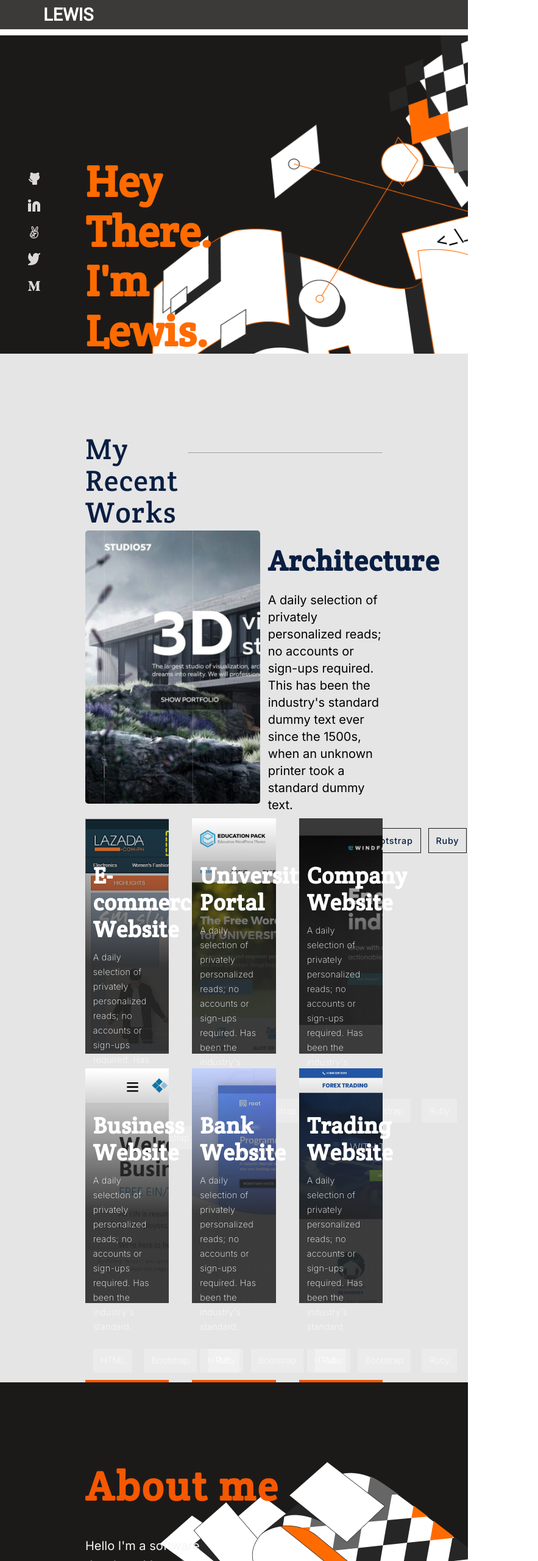
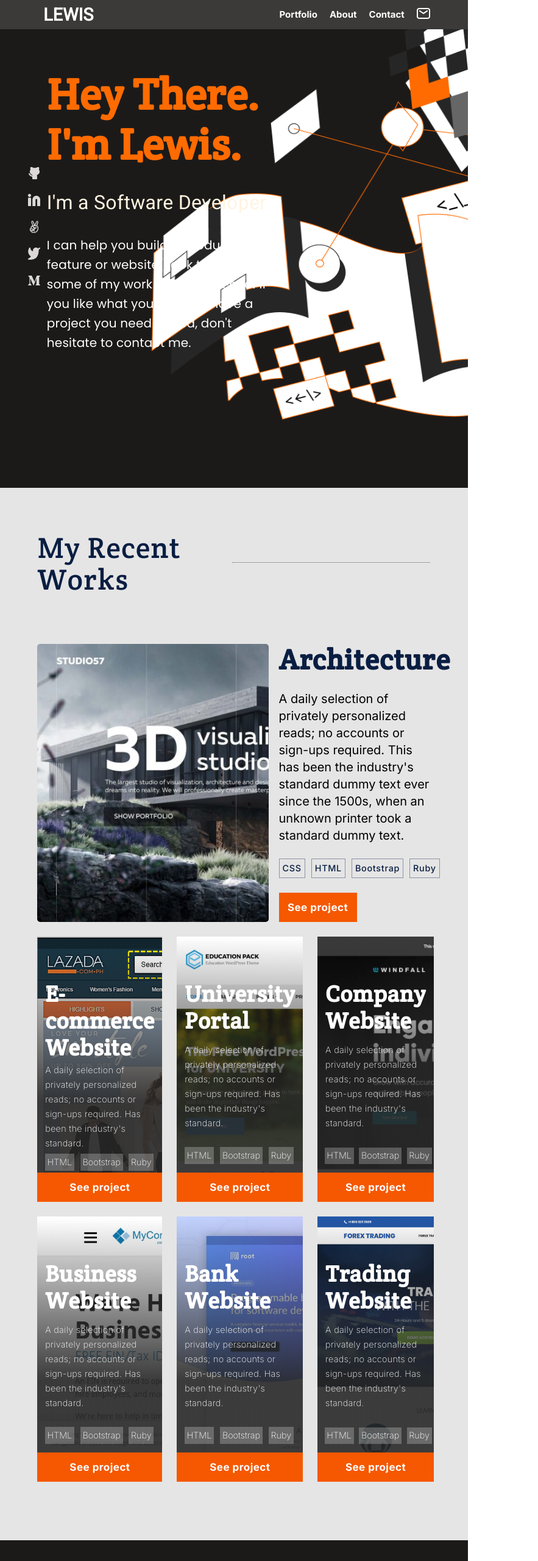
Before and after one commit to lewisjn-arch/Mobile-Portfolio-setup, a website: page index.html in a window 768 px wide. Shown: the top 2560 px of the page at 61% size, 883 px wide, since content can reach past the window. Drawn offline with Linux system fonts and the light colour scheme.

Commit message:
refactor responsiveness

```diff
--- a/index.html
+++ b/index.html
@@ -47,7 +47,7 @@
     <section class="page_container">
         <div class="headline">
             <div class="main_text_container">
-                <h1 class="main_text">Hey There. I'm Lewis.</h1>
+                <h1 class="main_text">Hey There.<br> I'm Lewis.</h1>
             </div>
             <div class="subject_text_container">
                 <h3 class="subject_text">I'm a Software Developer</h3>
--- a/style.css
+++ b/style.css
@@ -1,4 +1,4 @@
-@media only screen and (max-width: 768px) {
+@media only screen and (max-width: 767px) {
   *,
   *::after,
   *::before {
@@ -118,9 +118,8 @@
   .page_container {
     align-items: flex-start;
     position: relative;
-    padding: 7.5rem 1.5rem;
+    padding: 33% 6.4%;
     width: 100vw;
-    height: 100vh;
     background: #1c1a19;
     background-image: url("Assets/Illustrations/illustration.png");
     background-repeat: no-repeat;
@@ -131,7 +130,7 @@
 
   .headline {
     display: flex;
-    width: 20.4rem;
+    width: 100%;
     flex-direction: column;
     justify-content: space-between;
     gap: 1.5rem;
@@ -201,13 +200,27 @@
     margin-top: 1.5rem;
   }
 
+  .recent_works {
+    display: flex;
+    flex-direction: column;
+    justify-content: space-between;
+    width: 100%;
+    margin-bottom: 10px;
+  }
+
+  .separation {
+    width: 100%;
+    margin-top: 2rem;
+    margin-bottom: 3.1rem;
+    color: #100f0f;
+  }
+
   .portfolio {
     position: relative;
     display: flex;
     flex-direction: column;
     justify-content: space-around;
-    width: 100vw;
-    padding: 7.5rem 1.5rem;
+    padding: 10% 7.5%;
     gap: 1.5rem;
     background: #e5e5e5;
   }
@@ -222,13 +235,6 @@
     color: #1c1a19;
   }
 
-  .separation {
-    width: 100%;
-    margin-top: 2rem;
-    margin-bottom: 3.1rem;
-    color: #100f0f;
-  }
-
   .feature-project_preview_image {
     background-image: url("Architectural.jpg");
     background-size: cover;
@@ -255,7 +261,6 @@
   }
 
   .feature-project_description {
-    width: 20.4rem;
     font-family: 'Inter', serif;
     font-weight: 400;
     font-size: 1rem;
@@ -266,11 +271,11 @@
   .feature-project_skills {
     display: flex;
     flex-direction: row;
-    justify-content: space-between;
+    gap: 5%;
   }
 
   .feature-skill_container {
-    padding: 0.6rem 0.75rem;
+    padding: 0.9% 1%;
     border: 0.06rem solid #1c1a19;
     list-style: none;
   }
@@ -322,13 +327,19 @@
     letter-spacing: 0.03rem;
   }
 
+  .portfolio_thumbnails {
+    display: grid;
+    grid-template-columns: 1fr;
+    grid-template-rows: repeat(6, 1fr);
+    grid-row-gap: 1.5em;
+    background: #e5e5e5;
+  }
+
   .project_container_1 {
     display: flex;
     flex-direction: column;
     justify-content: space-between;
     gap: 0.75rem;
-    width: 20.4rem;
-    height: 24.1rem;
     background:
       linear-gradient(
         180.45deg,
@@ -344,8 +355,6 @@
     flex-direction: column;
     justify-content: space-between;
     gap: 0.75rem;
-    width: 20.4rem;
-    height: 24.1rem;
     background:
       linear-gradient(
         180.45deg,
@@ -361,8 +370,6 @@
     flex-direction: column;
     justify-content: space-between;
     gap: 0.75rem;
-    width: 20.4rem;
-    height: 24.1rem;
     background:
       linear-gradient(
         180.45deg,
@@ -378,8 +385,6 @@
     flex-direction: column;
     justify-content: space-between;
     gap: 0.75rem;
-    width: 20.4rem;
-    height: 24.1rem;
     background:
       linear-gradient(
         180.45deg,
@@ -395,8 +400,6 @@
     flex-direction: column;
     justify-content: space-between;
     gap: 0.75rem;
-    width: 20.4rem;
-    height: 24.1rem;
     background:
       linear-gradient(
         180.45deg,
@@ -412,8 +415,6 @@
     flex-direction: column;
     justify-content: space-between;
     gap: 0.75rem;
-    width: 20.4rem;
-    height: 24.1rem;
     background:
       linear-gradient(
         180.45deg,
@@ -455,7 +456,7 @@
     display: flex;
     flex-wrap: wrap;
     flex-direction: row;
-    justify-content: space-between;
+    gap: 5%;
     list-style: none;
   }
 
@@ -475,7 +476,6 @@
   }
 
   .project_link {
-    width: 20.4rem;
     height: 3rem;
     left: 0;
     top: 0;
@@ -508,15 +508,12 @@
     position: relative;
     width: 100%;
     background: #1c1a19;
-    padding-top: 7.5rem;
-    padding-left: 1.5rem;
-    padding-right: 1.5rem;
-    padding-bottom: 3.1rem;
-    background-image: url(resume_illustration.png);
+    padding: 20% 7.5% 15% 7.5%;
+    background-image: url('Assets/Illustrations/resume_illustration.png');
     background-repeat: no-repeat;
     background-size: 10rem 15.6rem;
     background-position-x: right;
-    background-position-y: 24rem;
+    background-position-y: 20%;
   }
 
   .bio_header {
@@ -527,17 +524,6 @@
     letter-spacing: 0.05em;
     text-align: left;
     color: #ff6b00;
-  }
-
-  .portfolio_thumbnails {
-    position: relative;
-    display: flex;
-    flex-direction: row;
-    justify-content: space-around;
-    flex-wrap: wrap;
-    width: 100%;
-    gap: 24px;
-    background: #e5e5e5;
   }
 
   .bio {
@@ -672,23 +658,21 @@
     display: flex;
     flex-direction: column;
     justify-content: center;
-    padding: 4.4rem 1.4rem;
+    padding: 20% 7.5%;
     align-items: center;
     margin: 0 auto;
     box-sizing: border-box;
-    width: 100vw;
     background-color: #fff;
   }
 
   .contact_me_form {
     text-align: center;
     color: #172b4d;
-    width: 20.4rem;
     margin-top: 4.6rem;
+    width: 100%;
   }
 
   .contact-bio {
-    width: 20.4rem;
     height: auto;
     font-family: 'Inter', sans-serif;
     font-weight: 700;
@@ -699,7 +683,8 @@
 
   #name-id,
   #email-id {
-    width: 20.4rem;
+    width: 100%;
+    margin-left: 10px;
     font-family: 'Inter', sans-serif;
     font-weight: 400;
     font-size: 0.9rem;
@@ -707,7 +692,6 @@
     border: none;
     outline: none;
     color: #979493;
-    margin-left: 1rem;
 
     &:valid {
       outline: 0.09rem solid green;
@@ -715,14 +699,14 @@
   }
 
   .seperation_line {
-    width: 20.4rem;
+    width: 100%;
     margin: 0 auto;
     border: 0.06rem solid #c9bebb;
     margin-top: 0.5rem;
   }
 
   .seperation_line_1 {
-    width: 20.4rem;
+    width: 100%;
     margin: 0 auto;
     border: 0.06rem solid #c9bebb;
     margin-top: 0.5rem;
@@ -731,7 +715,7 @@
 
   #text-area {
     background-color: #eeeae8;
-    width: 20.4rem;
+    width: 100%;
     border: none;
     margin-top: 1.3rem;
     margin-bottom: 1.3rem;
@@ -812,6 +796,7 @@
   *::before {
     margin: 0;
     padding: 0;
+    box-sizing: border-box;
   }
 
   .nav_bar_container {
@@ -821,7 +806,6 @@
     position: fixed;
     right: 0;
     left: 0;
-    margin: auto;
     background: #3c3a39;
     align-items: center;
     padding: 5px 8.1%;
@@ -874,24 +858,21 @@
 
   .page_container {
     position: relative;
-    height: 580px;
-    margin: auto;
-    top: 58px;
-    padding: 200px 140px;
+    height: 100vh;
+    padding: 15% 10%;
     background: #1c1a19;
     background-image: url("Assets/Illustrations/Illustration-header.png");
     background-repeat: no-repeat;
     background-size: 41rem 50rem;
     background-position-x: right;
-    background-position-y: 0;
+    background-position-y: 70%;
   }
 
   .headline {
     display: flex;
-    width: 48.3%;
-    flex-direction: column;
-    justify-content: space-between;
+    flex-direction: column;
     gap: 2rem;
+    width: 60%;
   }
 
   .main_text {
@@ -904,7 +885,6 @@
     line-height: 5.1rem;
     margin: 0;
     color: #ff6b00;
-    width: 80%;
   }
 
   .subject_text {
@@ -951,9 +931,7 @@
     position: relative;
     display: flex;
     flex-direction: column;
-    flex-wrap: wrap;
-    margin: auto;
-    padding: 130px 140px;
+    padding: 12.5% 8%;
     gap: 24px;
     background: #e5e5e5;
   }
@@ -964,47 +942,37 @@
     font-weight: 400;
     line-height: 3.25rem;
     letter-spacing: 0.08rem;
+
     text-align: left;
     color: #091e42;
   }
 
-  .portfolio_thumbnails {
-    width: 100%;
+  .recent_works {
     display: flex;
     flex-direction: row;
-    justify-content: space-between;
-    flex-wrap: wrap;
-    gap: 24px;
-    background: #e5e5e5;
-  }
-
-  .recent_works {
-    display: flex;
-    flex-direction: row;
-    justify-content: space-between;
+    gap: 2%;
+    align-items: center;
     width: 100%;
     height: 3.5rem;
     margin-bottom: 80px;
   }
 
   .separation {
-    width: 750px;
-    margin-top: 32px;
+    width: 65%;
+    height: 5px;
     color: #121010;
   }
 
   .feature_project {
-    width: 100%;
-    height: 28rem;
     display: flex;
     justify-content: space-between;
   }
 
   .feature-project_preview_image {
-    display: inline-block;
     background-image: url(Architectural.jpg);
     background-size: cover;
-    height: 100%;
+    background-repeat: no-repeat;
+    height: auto;
     width: 58.9%;
     left: 1.5rem;
     border-radius: 0.31rem;
@@ -1015,7 +983,6 @@
     flex-direction: column;
     gap: 1.5rem;
     width: 38.6%;
-    height: 22rem;
   }
 
   .feature-project_title {
@@ -1038,16 +1005,15 @@
   }
 
   .feature-project_skills {
-    position: relative;
     display: flex;
     flex-direction: row;
     list-style: none;
+    gap: 4%;
   }
 
   .feature-skill_container {
-    padding: 0.6rem 0.75rem;
-    border: 0.06rem solid #1c1a19;
-    margin-right: 0.75rem;
+    padding: 2%;
+    border: 0.06rem solid #8993A4;
   }
 
   .feature-skill {
@@ -1096,13 +1062,19 @@
     letter-spacing: 0.03em;
   }
 
+  .portfolio_thumbnails {
+    display: grid;
+    grid-template-columns: repeat(3,1fr);
+    grid-auto-rows: 435px;
+    grid-column-gap: 24px;
+    grid-row-gap: 24px;
+    background: #e5e5e5;
+  }
+
   .project_container_1 {
     display: flex;
     flex-direction: column;
     justify-content: space-between;
-    gap: 0.75rem;
-    width: 28.1%;
-    height: 24.1rem;
     background:
       linear-gradient(
         180.45deg,
@@ -1117,9 +1089,6 @@
     display: flex;
     flex-direction: column;
     justify-content: space-between;
-    gap: 0.75rem;
-    width: 28.1%;
-    height: 24.1rem;
     background:
       linear-gradient(
         180.45deg,
@@ -1134,9 +1103,6 @@
     display: flex;
     flex-direction: column;
     justify-content: space-between;
-    gap: 0.75rem;
-    width: 28.1%;
-    height: 24.1rem;
     background:
       linear-gradient(
         180.45deg,
@@ -1151,9 +1117,6 @@
     display: flex;
     flex-direction: column;
     justify-content: space-between;
-    gap: 0.75rem;
-    width: 28.1%;
-    height: 24.1rem;
     background:
       linear-gradient(
         180.45deg,
@@ -1168,9 +1131,6 @@
     display: flex;
     flex-direction: column;
     justify-content: space-between;
-    gap: 0.75rem;
-    width: 28.1%;
-    height: 24.1rem;
     background:
       linear-gradient(
         180.45deg,
@@ -1185,9 +1145,6 @@
     display: flex;
     flex-direction: column;
     justify-content: space-between;
-    gap: 0.75rem;
-    width: 28.1%;
-    height: 24.1rem;
     background:
       linear-gradient(
         180.45deg,
@@ -1224,18 +1181,16 @@
   }
 
   .project_skills {
-    width: 15.4rem;
-    height: 2.5rem;
-    margin-left: 0.8rem;
+    margin-left: 6%;
     display: flex;
     flex-wrap: wrap;
     flex-direction: row;
-    justify-content: space-between;
+    gap: 5%;
     list-style: none;
   }
 
   .skill_container {
-    padding: 0.6rem 0.75rem;
+    padding: 2%;
     background: rgba(255, 255, 255, 0.24);
   }
 
@@ -1279,10 +1234,8 @@
   }
 
   .about_me {
-    position: relative;
-    height: 64rem;
-    margin: auto;
-    padding: 130px 140px;
+    width: 100%;
+    padding: 8% 10%;
     background: #1c1a19;
     background-image: url('Assets/Illustrations/desktop_about_me_illustration.png');
     background-repeat: no-repeat;
@@ -1294,9 +1247,8 @@
   .about_me_container {
     display: flex;
     flex-direction: column;
-    gap: 1rem;
-    width: 48.9%;
-    height: auto;
+    gap: 1em;
+    width: 60%;
   }
 
   .bio_header {
@@ -1371,17 +1323,15 @@
     width: 100%;
     position: relative;
     margin-top: 8.75rem;
+    margin-bottom: 8em;
     color: #f7f4f4;
   }
 
   .knowledge {
-    width: 100%;
-    display: flex;
-    flex-direction: row;
-    justify-content: space-between;
-    position: relative;
-    top: 8.6rem;
-    gap: 2rem;
+    display: grid;
+    grid-template-columns: repeat(auto-fit, minmax(240px,1fr));
+    grid-column-gap: auto;
+    grid-row-gap: 3em;
     margin: auto;
   }
 
@@ -1442,26 +1392,28 @@
     display: flex;
     gap: 2%;
     margin: auto;
-    padding: 130px 140px;
+    padding: 10% 8%;
     background-color: #fff;
   }
 
   .contact-bio {
     display: inline-block;
     margin-top: 0;
-    width: 38.9%;
+    width: 50%;
     height: 330px;
     font-family: 'Inter', sans-serif;
     font-weight: 700;
     font-size: 40px;
     line-height: 56px;
+    color: #262626;
+
   }
 
   .contact_me_form {
     display: inline-block;
     text-align: left;
     color: #172b4d;
-    width: 60%;
+    width: 50%;
     height: 373px;
   }
 
@@ -1482,14 +1434,12 @@
   }
 
   .seperation_line {
-    width: 87%;
     border: 1px solid #dbd8d7;
     margin-top: 20px;
     margin-bottom: 20px;
   }
 
   .seperation_line_1 {
-    width: 87%;
     border: 1px solid #dbd8d7;
     margin-top: 1.2rem;
     margin-bottom: 40px;
@@ -1498,7 +1448,7 @@
   #text-area {
     background-color: #fbf8f7;
     height: 30%;
-    width: 85%;
+    width: 100%;
     border: none;
     margin-bottom: 24px;
     color: #3c3a39;
@@ -1552,7 +1502,7 @@
   .footer {
     display: flex;
     padding: 1.1%;
-    width: 97.7%;
+
     margin: auto;
     align-items: center;
     justify-content: space-around;
```
